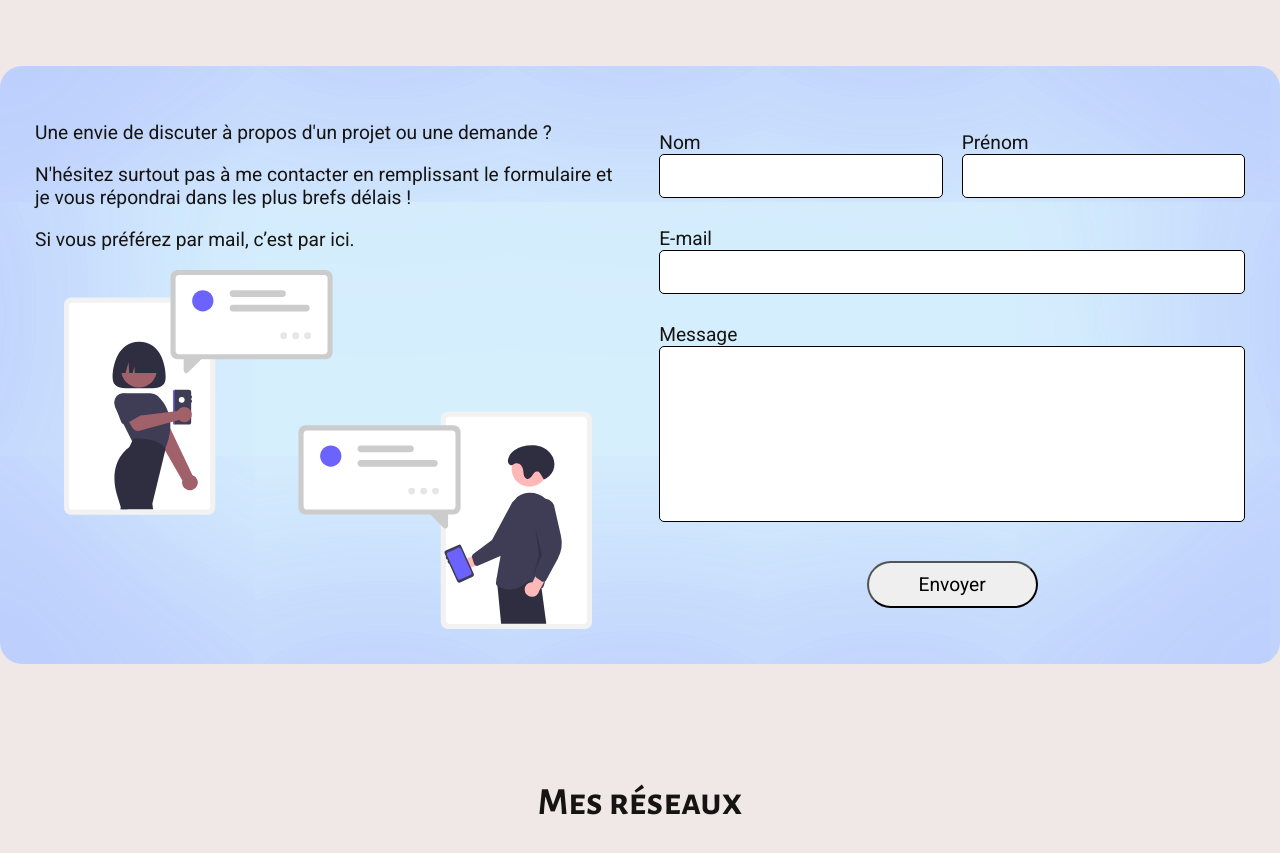
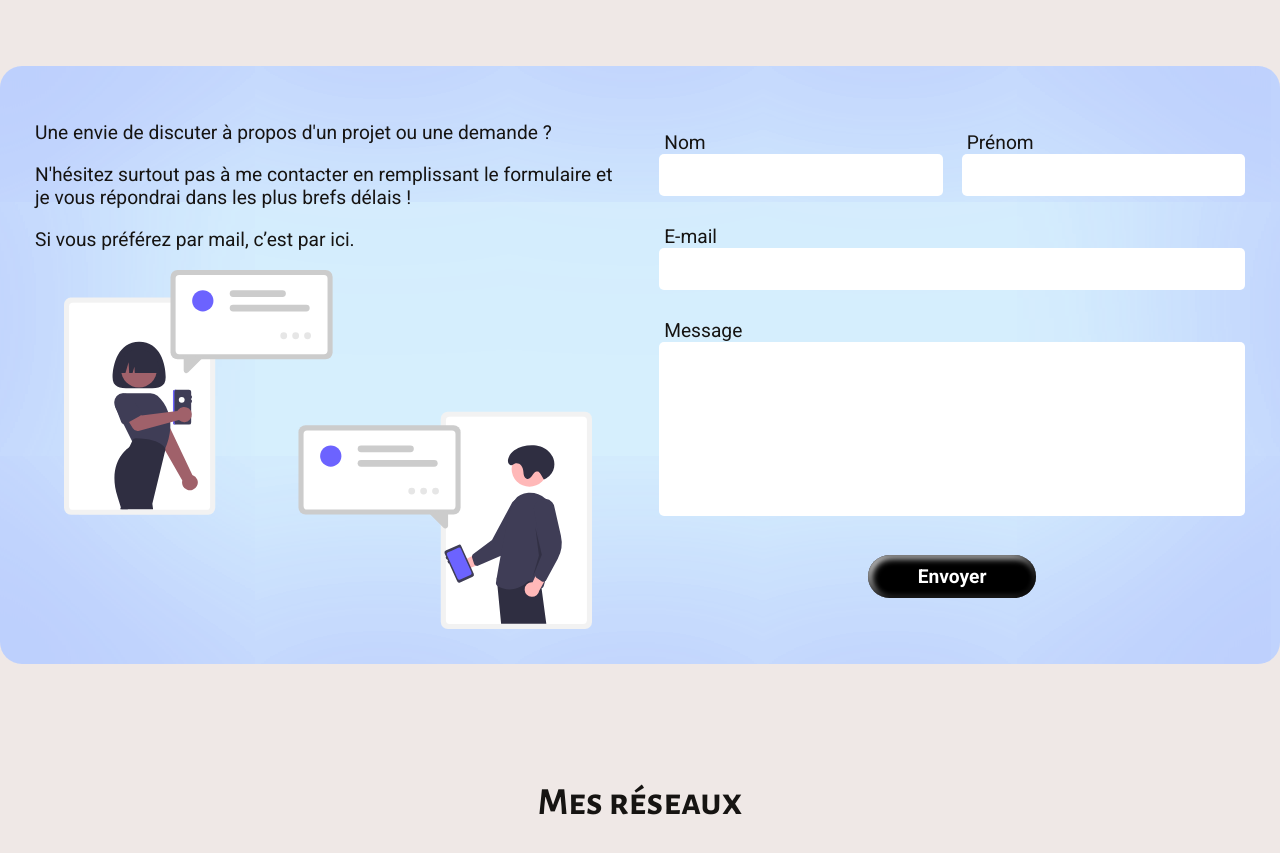
Before and after one commit to MaelleN95/portefolio, a React (Vite) app: page / in a window 1280 px wide. Shown: the part 6403-7256 px from the top of the page. Built offline with nearby package versions, Linux system fonts and the light colour scheme.

Commit message:
update : form

```diff
--- a/package.json
+++ b/package.json
@@ -26,6 +26,7 @@
     "react-vertical-timeline-component": "^3.6.0"
   },
   "devDependencies": {
+    "@hookform/devtools": "^4.3.1",
     "@types/react": "^18.2.43",
     "@types/react-dom": "^18.2.17",
     "@vitejs/plugin-react": "^4.2.1",
--- a/src/sections/contact/Contact.jsx
+++ b/src/sections/contact/Contact.jsx
@@ -1,4 +1,15 @@
+import { useForm } from 'react-hook-form';
+// import { DevTool } from '@hookform/devtools';
+
 function Contact() {
+  const form = useForm({ mode: 'onTouched' });
+  const { register, /*control,*/ handleSubmit, formState } = form;
+  const { errors, isDirty, isValid } = formState;
+
+  const onSubmit = (data) => {
+    console.log(data);
+  };
+
   return (
     <section id="contact">
       <h2>Me contacter</h2>
@@ -19,33 +30,87 @@ function Contact() {
             />
           </div>
         </div>
+
         <div className="form-block">
-          <form>
+          <form onSubmit={handleSubmit(onSubmit)} noValidate>
             <div className="name-firstname">
               <div className="input-data ">
                 <label htmlFor="nom">Nom</label>
-                <input type="text" name="nom" id="nom" />
+                <input
+                  type="text"
+                  id="nom"
+                  {...register('nom', {
+                    required: {
+                      value: true,
+                      message: 'Le champ Nom est requis',
+                    },
+                  })}
+                  className={errors.nom?.message ? 'error-input' : null}
+                />
+                <p className="error">{errors.nom?.message}</p>
               </div>
 
               <div className=" input-data">
                 <label htmlFor="prenom">Prénom</label>
-                <input type="text" name="prenom" id="prenom" />
+                <input
+                  type="text"
+                  id="prenom"
+                  {...register('prenom', {
+                    required: {
+                      value: true,
+                      message: 'Le champ Prénom est requis',
+                    },
+                  })}
+                  className={errors.prenom?.message ? 'error-input' : null}
+                />
+                <p className="error">{errors.prenom?.message}</p>
               </div>
             </div>
 
             <div className="input-data">
               <label htmlFor="email">E-mail</label>
-              <input type="text" name="email" id="email" />
+              <input
+                type="text"
+                id="email"
+                {...register('email', {
+                  required: {
+                    value: true,
+                    message: 'Le champ Email est requis',
+                  },
+                  pattern: {
+                    value:
+                      /^[a-zA-Z0-9.&-_~]+@[a-zA-Z0-9]+(?:\.[a-zA-Z0-9_-]+)*$/,
+                    message: "Format d'e-mail invalide",
+                  },
+                })}
+                className={errors.email?.message ? 'error-input' : null}
+              />
+              <p className="error">{errors.email?.message}</p>
             </div>
 
             <div className="input-data">
               <label htmlFor="msg">Message</label>
-              <textarea name="msg" id="msg" cols="30" rows="7"></textarea>
+              <textarea
+                id="msg"
+                cols="30"
+                rows="7"
+                {...register('msg', {
+                  required: {
+                    value: true,
+                    message: 'Le champ Message est requis',
+                  },
+                })}
+                className={errors.msg?.message ? 'error-input' : null}
+              ></textarea>
+              <p className="error">{errors.msg?.message}</p>
             </div>
             <div className="button-submit">
-              <button type="submit">Envoyer</button>
+              <button type="submit" disabled={!isDirty || !isValid}>
+                Envoyer
+              </button>
             </div>
           </form>
+          {/* <DevTool control={control} /> */}
         </div>
       </div>
     </section>
--- a/src/sections/contact/Contact.scss
+++ b/src/sections/contact/Contact.scss
@@ -35,6 +35,10 @@
       padding-bottom: 1.5rem;
     }
 
+    & input {
+      max-height: 22px;
+    }
+
     & input,
     & textarea {
       height: 100%;
@@ -43,7 +47,13 @@
       resize: none;
       overflow: auto;
       border-radius: 5px;
-      border: 1px solid black;
+      border: 0;
+      &:focus {
+        background-color: $bg-color-light;
+      }
+    }
+    & label {
+      padding-left: 5px;
     }
 
     & .button-submit {
@@ -53,9 +63,32 @@
       & button[type='submit'] {
         padding: 10px 50px;
         border-radius: 50px;
+        border: 0;
+        background-color: $purple-color;
+        color: white;
         margin: 10px;
         text-align: center;
+        font-weight: bold;
+        box-shadow: inset -2px -2px 7px 1px black, inset 2px 2px 7px 1px white;
+        transition: box-shadow 0.15s;
+        cursor: pointer;
+        &:disabled {
+          background-color: black;
+          cursor: not-allowed;
+        }
+        &:active {
+          box-shadow: inset -2px -2px 7px 1px white, inset 2px 2px 7px 1px black;
+        }
       }
     }
   }
+  & .error {
+    color: red;
+    font-size: 0.8rem;
+    margin: 0;
+  }
 }
+.error-input {
+  box-shadow: inset 0 0 3px 1px rgba(255, 0, 0, 0.7),
+    0 0 3px 1px rgba(255, 0, 0, 0.7);
+}
```
Also changed, not shown: 1 other file (tests, documents, lock files or other folders).
